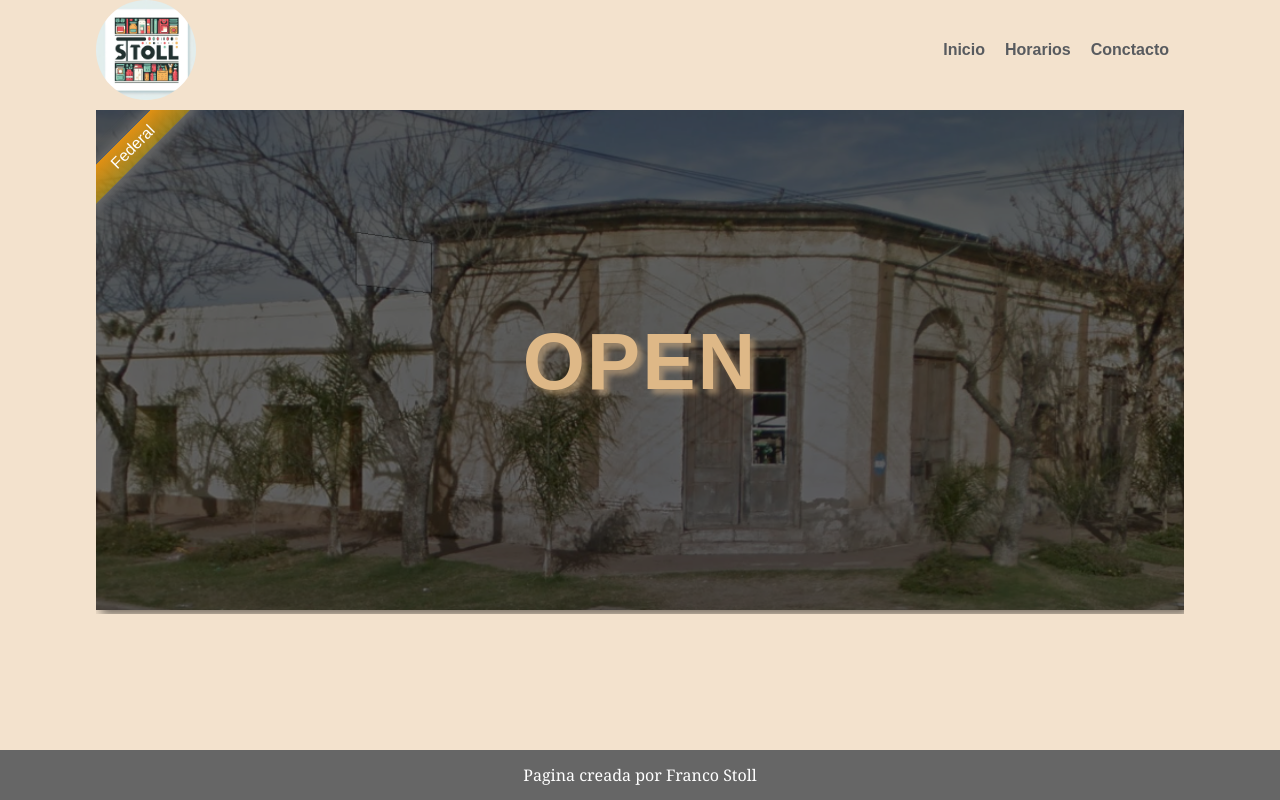
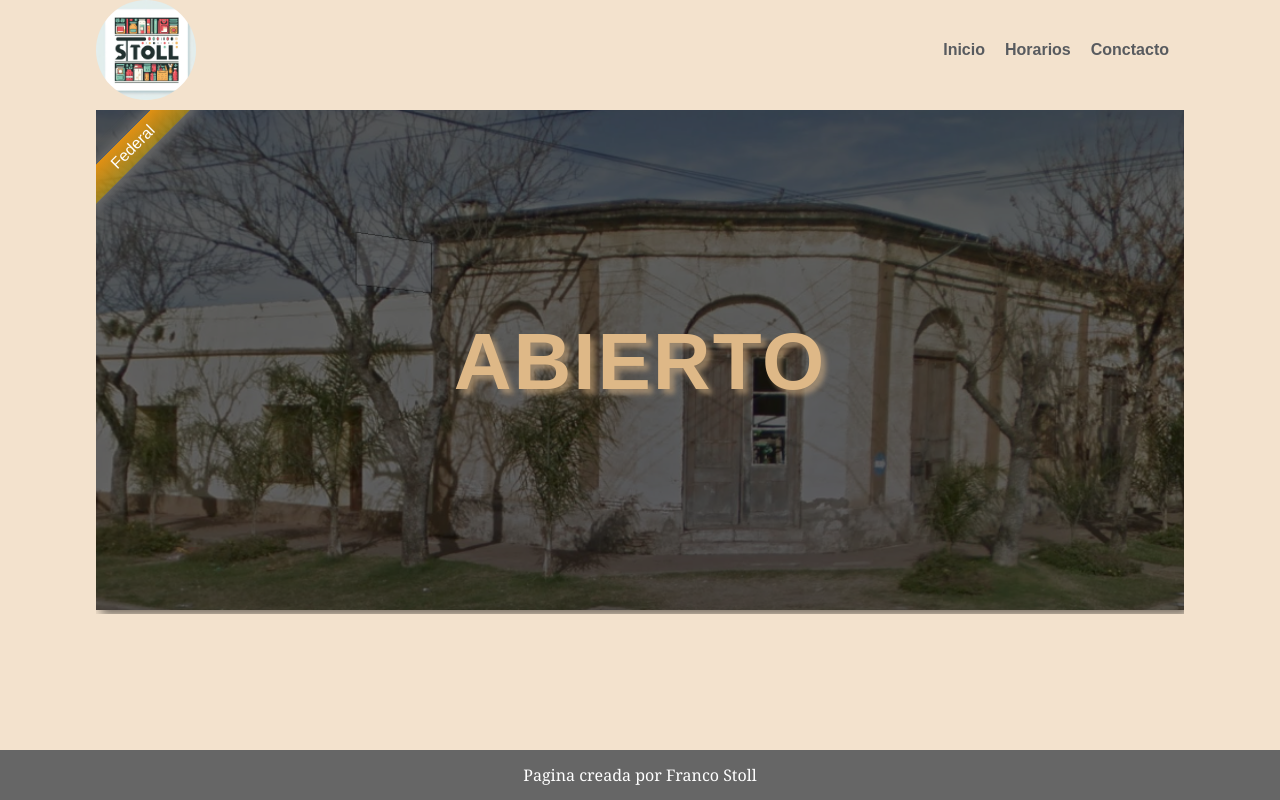
Before and after one commit to FrancoStoll/almacen-stoll, a React (Vite) app: page / in a window 1280 px wide. Built offline with nearby package versions, Linux system fonts and the light colour scheme.

Commit message:
cambio de abierto y cerrado

```diff
--- a/src/components/Hero.jsx
+++ b/src/components/Hero.jsx
@@ -41,7 +41,7 @@ const Hero = () => {
       <div className="content">
         <div className="offer">Federal</div>
         <img src={imagenHero} alt="imagen logo" />
-        {isOpen ? <h2>Open</h2> : <h2>Closed</h2>}
+        {isOpen ? <h2>Abierto</h2> : <h2>Cerrado</h2>}
       </div>
     </div>
   );
```
